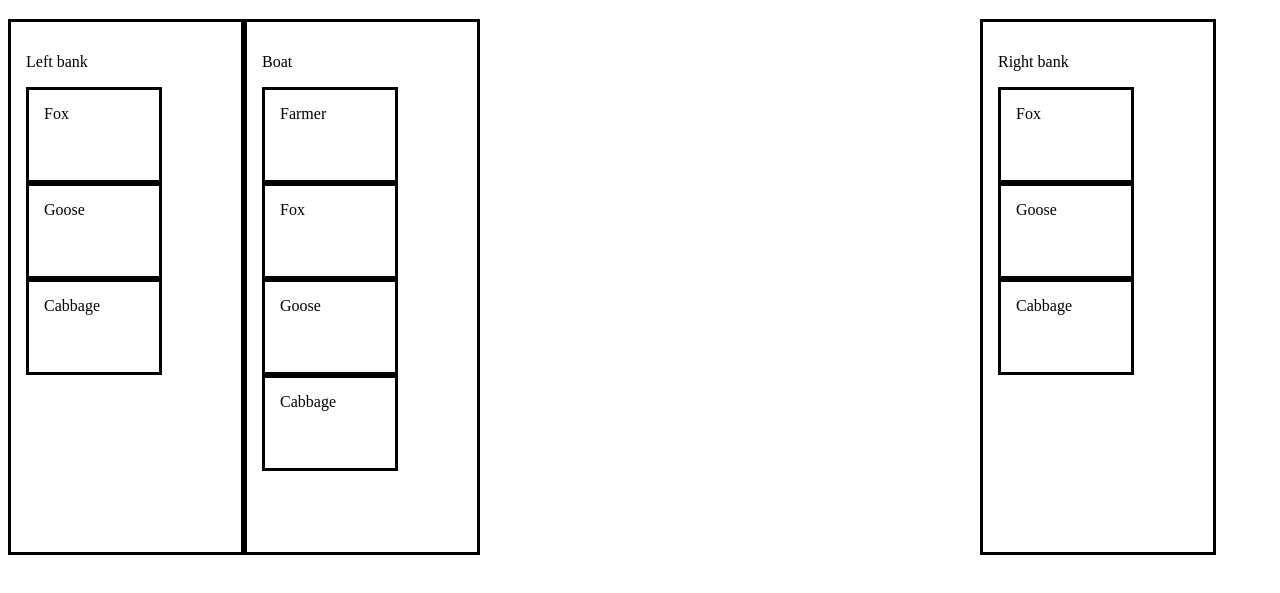
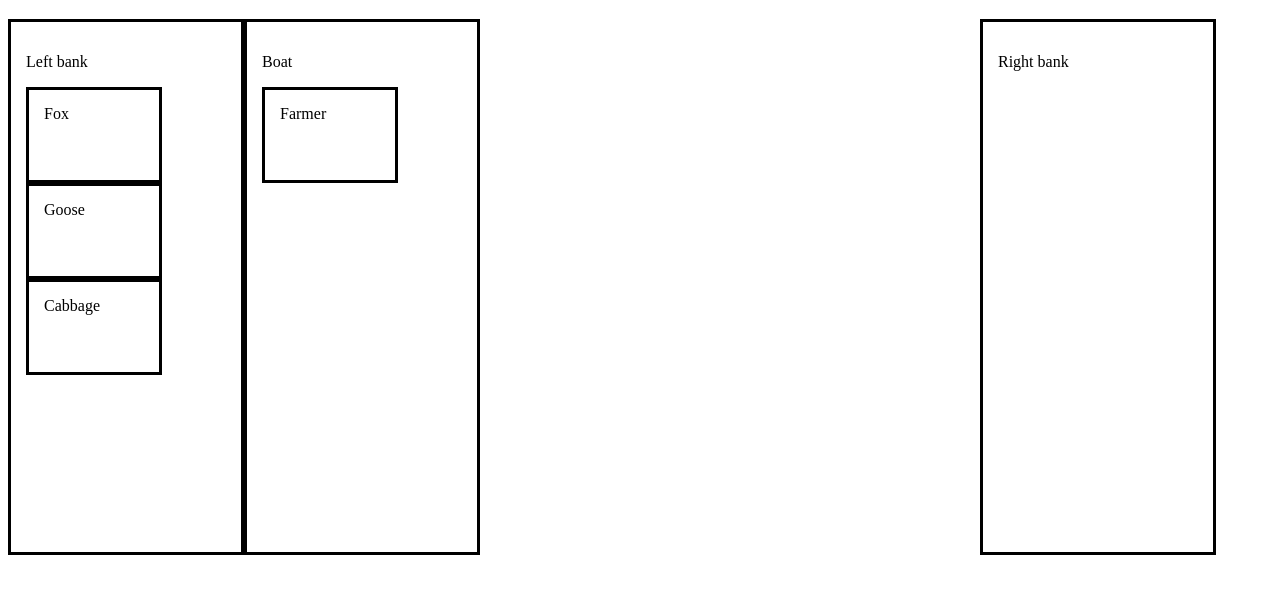
Before and after one commit to sfcsarah/Project1RiverCrossing, a plain HTML site: page index.html in a window 1280 px wide. Both pictures are taken after a click on the element "Farmer". Shown: the part 61-654 px from the top of the page. Drawn offline with Linux system fonts and the light colour scheme.

Commit message:
appended farmer to boat

```diff
--- a/index.html
+++ b/index.html
@@ -19,18 +19,20 @@
 
     <div id="boat" class="container">
       <p>Boat</p>
-      <div id="farmerBoat" class="sprite hidden">Farmer</div>
+      <!-- <div id="farmerBoat" class="sprite hidden">Farmer</div>
       <div class="sprite">Fox</div>
       <div class="sprite">Goose</div>
-      <div class="sprite">Cabbage</div>
+      <div class="sprite">Cabbage</div> -->
+      <!-- let's leave this blank for now -->
     </div>
 
     <div id="rightBank" class="container">
       <p>Right bank</p>
-      <div id="farmerRight"class="sprite hidden">Farmer</div>
+     <!--  <div id="farmerRight"class="sprite hidden">Farmer</div>
       <div class="sprite">Fox</div>
       <div class="sprite">Goose</div>
-      <div class="sprite">Cabbage</div>
+      <div class="sprite">Cabbage</div> -->
+      <!-- let's try using addElement to move things -->
     </div>
 
     <script type="text/javascript" src="./js/script.js"></script>
--- a/js/script.js
+++ b/js/script.js
@@ -1,11 +1,25 @@
-console.log("Javascript scripts loaded");
-console.log($('.container p'));
-//The above are tests to make sure that the local Jquery file and the
+var $paraJ = $('.container p')
+console.log('Javascript scripts loaded')
+console.log($paraJ)
+
+// The above are tests to make sure that the local Jquery file and the
 // script file were loading correctly
 var farmerLeft = document.getElementById('farmerLeft');
-farmerLeft.onclick=clickFarmer;
+var farmer = $('#farmerLeft');
+var boat = $('#boat');
+/*
+farmerLeft.onclick = clickFarmer;
 function clickFarmer() {
-  console.log("farmer on left bank was clicked")
-  farmerLeft.classList.toggle("hidden");
-  farmerBoat.classList.toggle("hidden");
+  console.log('farmer on left bank was clicked');
+  farmerLeft.classList.toggle('hidden');
+  farmerBoat.classList.toggle('hidden');
 }
+*/
+function moveRight(item) {
+  item.click(function() {
+    console.log(item+ "clicked");
+    boat.append(item);
+  })
+}
+moveRight(farmer);
+// the above will append the farmer to the boat
```
